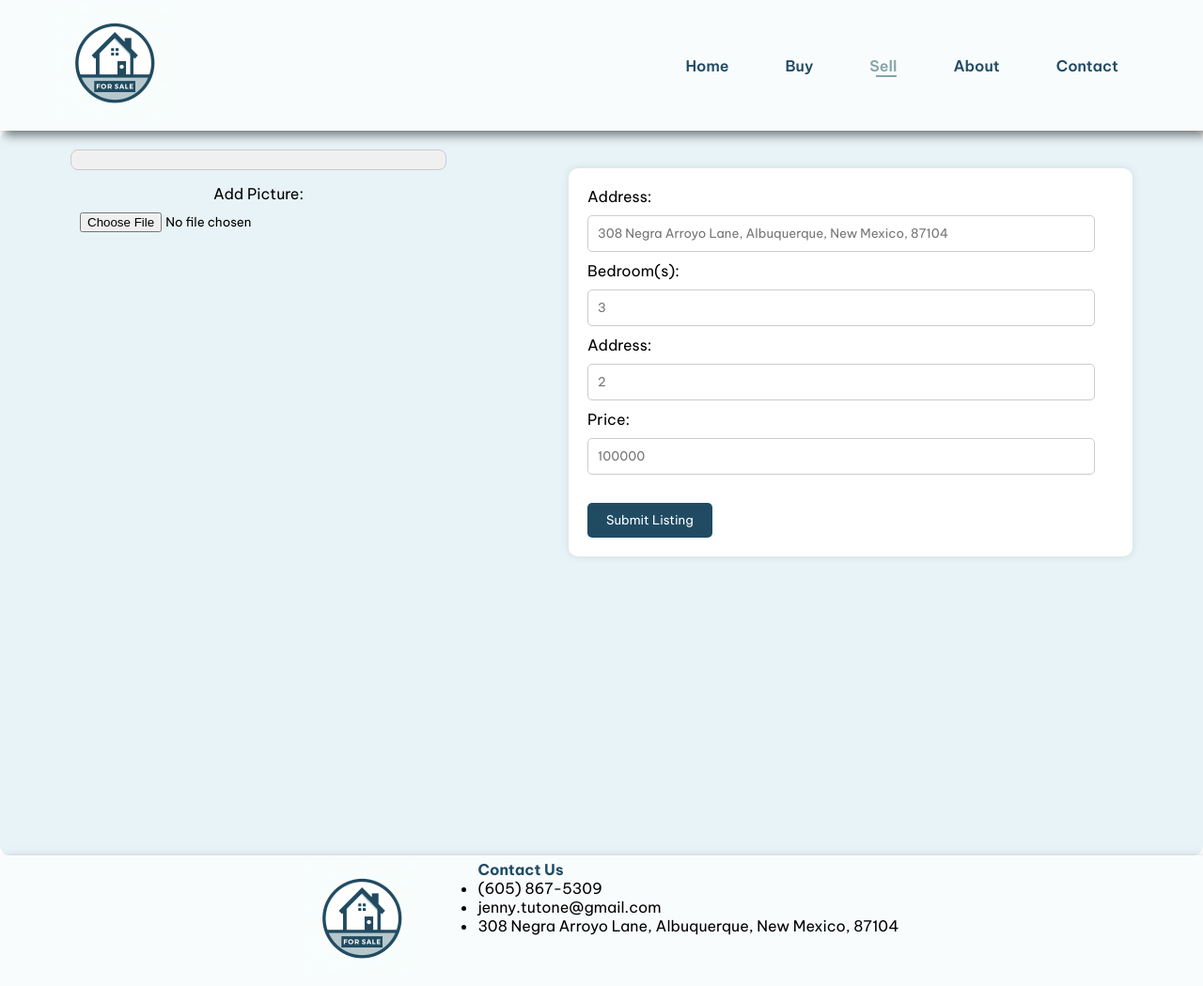
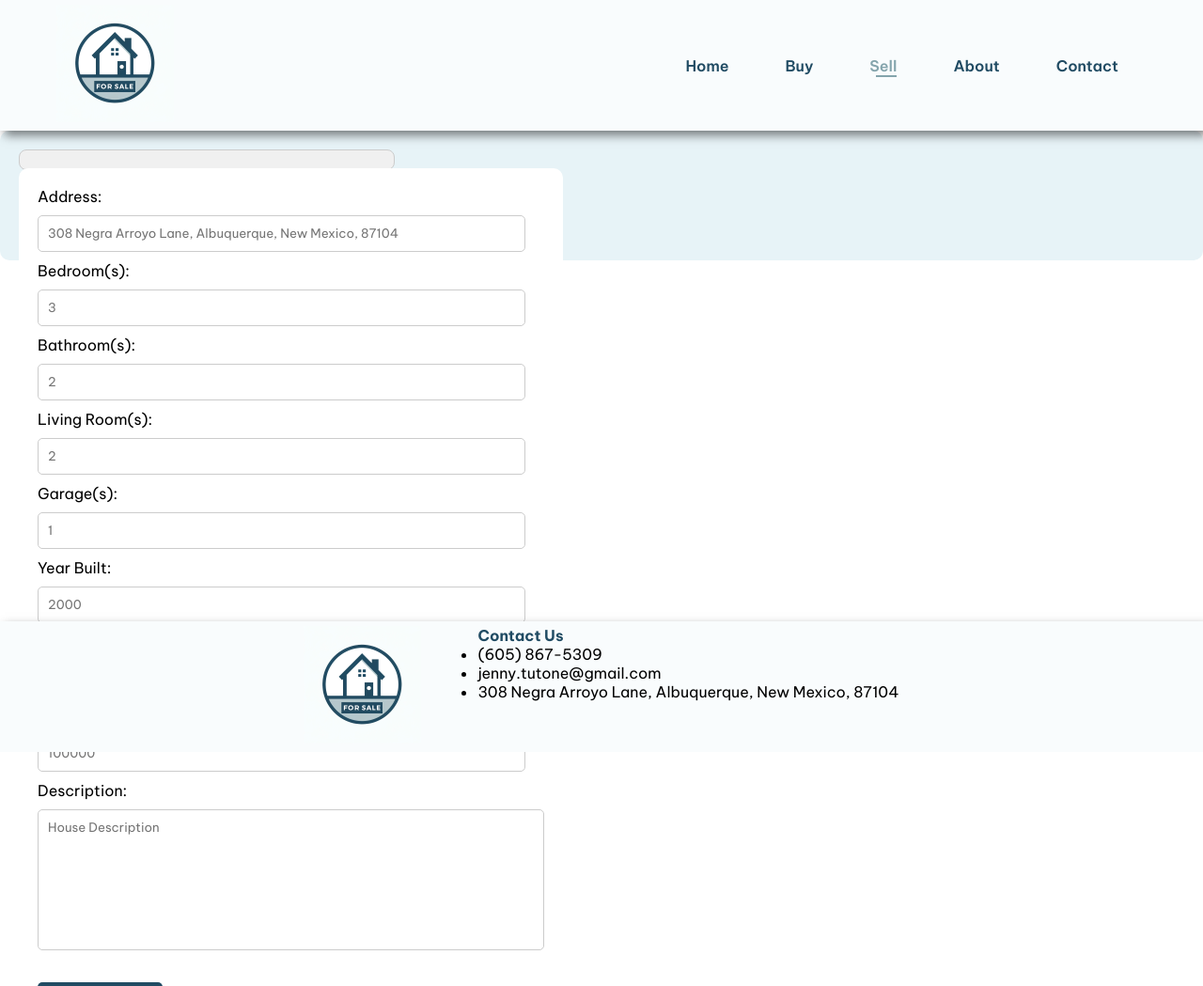
Before and after one commit to eli-watchorn/sturdy-parakeet, a plain HTML site: page Final Project/sell.html in a window 1280 px wide. Shown: the whole page at 94% size. After the commit the page ends 800 px from the top, so only its background shows below. Drawn offline with Linux system fonts and the light colour scheme.

Commit message:
11-19 added some more fields for listing and fixing css (in progress)

```diff
--- a/Final Project/sell.html
+++ b/Final Project/sell.html
@@ -43,11 +43,26 @@
 						<label class="info" for="bedroom">Bedroom(s):</label>
 						<input type="number" name="bedroom" placeholder="3"/><br>
 
-						<label class="info" for="bathroom">Address:</label>
+						<label class="info" for="bathroom">Bathroom(s):</label>
 						<input type="number" name="bathroom" placeholder="2"/><br>
+
+						<label class="info" for="livingroom">Living Room(s):</label>
+						<input type="number" name="livingroom" placeholder="2"/><br>
+
+						<label class="info" for="garage">Garage(s):</label>
+						<input type="number" name="garage" placeholder="1"/><br>
+
+						<label class="info" for="age">Year Built:</label>
+						<input type="number" name="age" placeholder="2000"/><br>
+
+						<label class="info" for="dimension">Sqft:</label>
+						<input type="number" name="dimension" placeholder="1500"/><br>
 
 						<label class="info" for="price">Price:</label>
 						<input type="number" step="0.01" min="0" name="address" placeholder="100000"/>
+
+						<label class="info" for="description">Description:</label>
+						<textarea name="description" placeholder="House Description"></textarea><br>
 
 						<button class="sellBtn" type="submit">Submit Listing</button>
 					</div>
--- a/Final Project/style.css
+++ b/Final Project/style.css
@@ -188,7 +188,7 @@ footer li{
 /*  Sell Page  */
 #sellForm {
     display: flex;
-    justify-content: space-around;
+    justify-content: flex-start;
     align-items: flex-start;
     flex-wrap: nowrap;
     padding: 20px;
@@ -222,10 +222,11 @@ footer li{
     max-width: 600px;
     background-color: #ffffff;
     border-radius: 10px;
-    box-shadow: 0 0 10px rgba(0, 0, 0, 0.1);
+    box-shadow: 0 0 10px rgba(0, 0, 0, 0);
     padding: 20px;
 	margin-bottom: 24%;
 	margin-top: 20px;
+	position: fixed;
 }
 #details input {
     width: calc(100% - 20px);
@@ -249,6 +250,17 @@ button.sellBtn:hover{
 	background-color:#347aa0;
 }
 
+#details textarea {
+    width: 100%;
+    height: 150px;
+    min-height: 100px;
+    max-height: 300px;
+    padding: 10px;
+    margin: 10px 0;
+    border: 1px solid #ccc;
+    border-radius: 5px;
+    resize: none;
+}
 /*  Buy Page  */
 
 #buy-listings {
```
